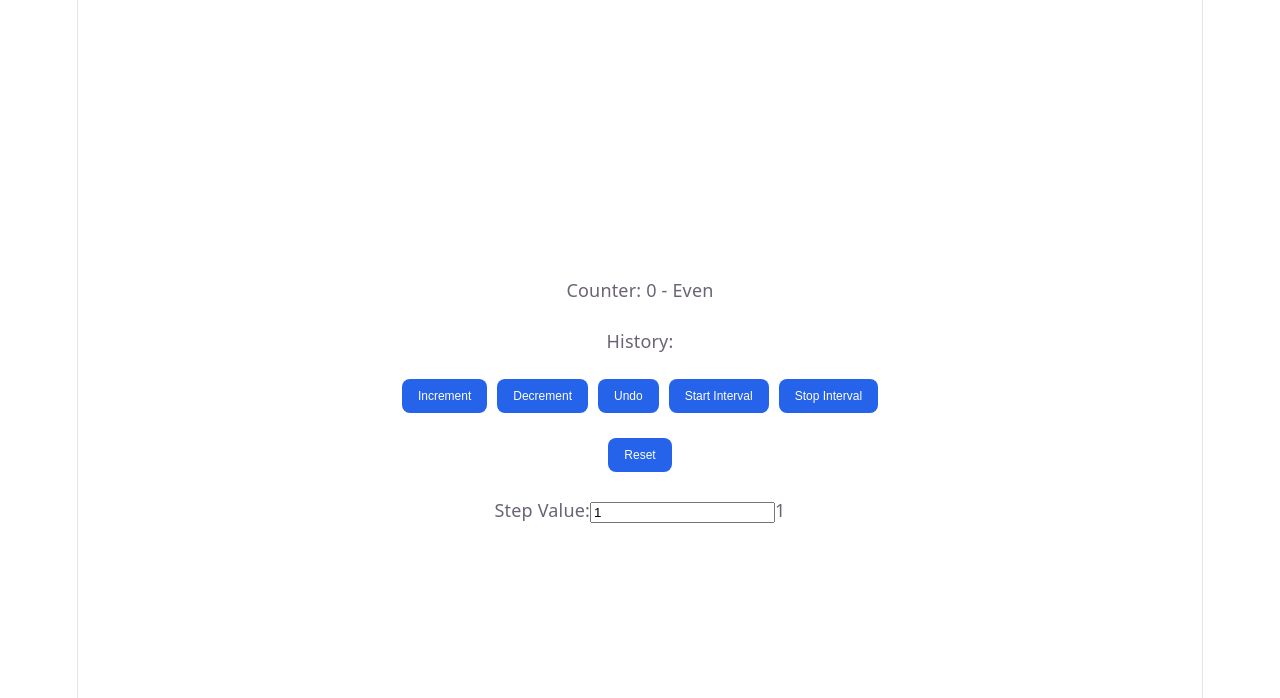
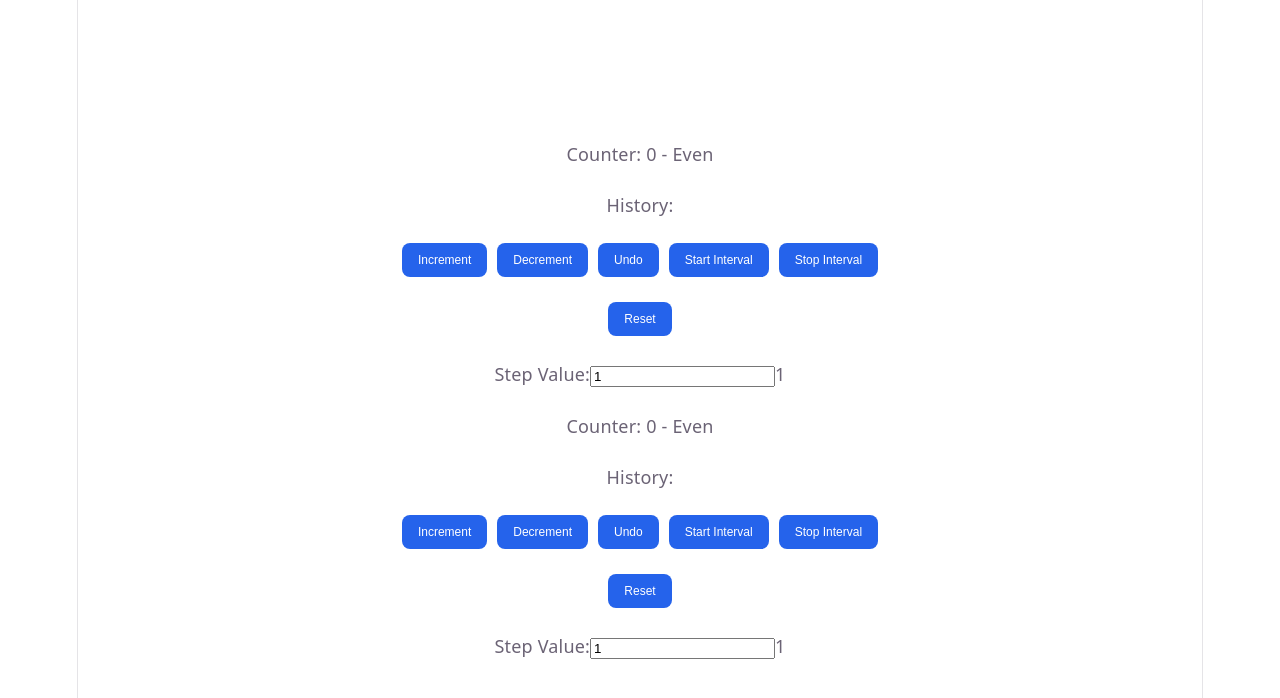
Before and after one commit to codebyanju/react-app, a React (Vite) app: page / in a window 1280 px wide. Shown: the top 698 px of the page. Built offline with nearby package versions, Linux system fonts and the light colour scheme.

Commit message:
counter with useReducer()

```diff
--- a/src/App.jsx
+++ b/src/App.jsx
@@ -1,11 +1,13 @@
-import Todo from "./Todo";
-import { ComponentSharing } from "./ComponentSharing";
+// import Todo from "./Todo";
+// import { ComponentSharing } from "./ComponentSharing";
 import { SimpleCounter } from "./SimpleCounter";
+import { SimpleCounterWithReducer } from "./SimpleCounterWithReducer";
 import "./App.css";
 
 function App() {
   return (
     <div id="center">
+      <SimpleCounterWithReducer />
       <SimpleCounter />
       {/* <ComponentSharing /> */}
       {/* <Todo /> */}
--- /dev/null
+++ b/src/SimpleCounterWithReducer.jsx
@@ -0,0 +1,253 @@
+const ACTION = {
+  INCREMENT: "increment",
+  DECREMENT: "decrement",
+  SET_STEP_VALUE: "set_step_value",
+  RESET: "reset",
+  UNDO: "undo",
+  INCREMENT_BY_INTERVAL: "increment_by_interval",
+  SET_INTERVAL_ID: "set_interval_id",
+  STOP_INTERVAL: "stop_interval",
+};
+
+import { useState, useReducer, useEffect } from "react";
+// button click
+//    ↓
+// dispatch action
+//    ↓
+// React calls reducer (action)
+//    ↓
+// reducer returns new state
+//    ↓
+// React rerenders UI
+
+const maxCounter = 20;
+
+const initialState = {
+  counter: 0,
+  stepValue: 1,
+  history: [],
+  intervalId: null,
+};
+
+function reducer(state, action) {
+  switch (action.type) {
+    case ACTION.INCREMENT: {
+      const newCounter = Math.min(state.counter + state.stepValue, maxCounter);
+
+      // prevent duplicate history entry
+      if (newCounter != state.counter) {
+        return {
+          ...state,
+          counter: newCounter,
+          history: [...state.history, newCounter],
+        };
+      }
+
+      return state;
+    }
+
+    case ACTION.DECREMENT: {
+      const newCounter = Math.max(state.counter - state.stepValue, 0);
+      return {
+        ...state,
+        counter: newCounter,
+      };
+    }
+
+    case ACTION.SET_STEP_VALUE: {
+      return {
+        ...state,
+        stepValue: action.payload,
+      };
+    }
+
+    case ACTION.RESET: {
+      return initialState;
+    }
+
+    case ACTION.UNDO: {
+      if (state.history.length <= 1) return state;
+
+      let newhistory = state.history.slice(0, -1);
+
+      return {
+        ...state,
+        history: newhistory,
+        counter: newhistory.at(-1),
+      };
+    }
+
+    case ACTION.INCREMENT_BY_INTERVAL: {
+      const newCount = Math.min(state.counter + 5, maxCounter);
+
+      return {
+        ...state,
+        counter: newCount,
+      };
+    }
+
+    case ACTION.SET_INTERVAL_ID: {
+      return {
+        ...state,
+        intervalId: action.payload,
+      };
+    }
+
+    case ACTION.STOP_INTERVAL: {
+      return {
+        ...state,
+        intervalId: null,
+      };
+    }
+
+    default:
+      return state;
+  }
+}
+
+export const SimpleCounterWithReducer = () => {
+  //   const [counter, setCounter] = useState(0);
+  //   const [stepValue, setStepValue] = useState(1);
+  //   const [history, setHistory] = useState([]);
+  //   const [intervalId, setIntervalId] = useState(null);
+
+  // Hooks MUST be inside component/custom hook.
+  const [state, dispatch] = useReducer(reducer, initialState);
+
+  const { counter, stepValue, history, intervalId } = state;
+
+  useEffect(() => {
+    if (counter === maxCounter && intervalId) {
+      clearInterval(intervalId);
+
+      dispatch({
+        type: "stop_interval",
+      });
+
+      console.log("Stopped");
+    }
+  }, [counter, intervalId]);
+
+  const maxCounter = 20;
+  const evenOdd = counter % 2 === 0 ? "Even" : "Odd";
+  const disableDecrement = counter === 0;
+
+  //   const handleIncrement = () => {
+  //     // if (counter + stepValue <= maxCounter)
+  //     const newCounter = Math.min(counter + stepValue, maxCounter);
+  //     setCounter(newCounter);
+
+  //     if (newCounter != counter) {
+  //       // Only add to history if counter actually changed
+
+  //       // setHistory([...history, newCounter]);
+  //       // or
+  //       setHistory((prev) => [...prev, newCounter]);
+  //     }
+  //   };
+
+  const handleIncrement = () => {
+    dispatch({ type: "increment" });
+  };
+
+  //   const handleDecrement = () => {
+  //     // if (counter - stepValue > 0) setCounter(counter - stepValue);
+  //     setCounter(Math.max(counter - stepValue, 0));
+  //   };
+
+  const handleDecrement = () => {
+    dispatch({ type: "decrement" });
+  };
+
+  //   const handleReset = () => {
+  //     setCounter(0);
+  //     setStepValue(1);
+  //     setHistory([]);
+  //   };
+
+  const handleReset = () => {
+    dispatch({ type: "reset" });
+  };
+
+  //   const handleUndo = () => {
+  //     if (history.length <= 1) return;
+
+  //     let newhistory = history.slice(0, -1);
+  //     setHistory(newhistory);
+  //     setCounter(newhistory.at(-1));
+  //   };
+
+  const handleUndo = () => {
+    dispatch({ type: "undo" });
+  };
+
+  //   const onChange = (e) => setStepValue(Number(e.target.value));
+
+  const onChange = (e) => {
+    dispatch({ type: "set_step_value", payload: Number(e.target.value) });
+  };
+
+  const handleStartInterval = () => {
+    if (intervalId) return;
+    console.log("Interval Running");
+
+    let id = setInterval(() => {
+      dispatch({ type: "increment_by_interval" });
+      //   setCounter((prev) => {
+      //     const newCount = Math.min(prev + 10, maxCounter);
+
+      //     if (newCount === maxCounter) {
+      //       handleStopInterval(id);
+      //       //   clearInterval(id);
+      //       //   setIntervalId(null);
+      //       //   console.log("Stopped");
+      //     }
+
+      //     return newCount;
+      //   });
+    }, 1000);
+    console.log(id);
+    dispatch({ type: "set_interval_id", payload: id });
+  };
+
+  const handleStopInterval = (intervalId) => {
+    if (!intervalId) return;
+    clearInterval(intervalId);
+    dispatch({ type: "stop_interval" });
+    // setIntervalId(null);
+    console.log("Stopped");
+  };
+
+  return (
+    <>
+      <p>
+        Counter: {counter} - {evenOdd}
+      </p>
+
+      <p>History: {history.join()}</p>
+      <div className="counter">
+        <button onClick={() => handleIncrement()}>Increment</button>
+        <button onClick={() => handleDecrement()} disabled={disableDecrement}>
+          Decrement
+        </button>
+        <button onClick={handleUndo}>Undo</button>
+        <button onClick={handleStartInterval}>Start Interval</button>
+        <button onClick={() => handleStopInterval(intervalId)}>
+          Stop Interval
+        </button>
+      </div>
+
+      <button onClick={handleReset}>Reset</button>
+      <p>
+        Step Value:
+        <input type="number" value={stepValue} onChange={(e) => onChange(e)} />
+        {stepValue}
+      </p>
+      {/* <p>Current Step: </p> */}
+
+      {maxCounter === counter && (
+        <p className="success">Counter max limit reached i.e {maxCounter} </p>
+      )}
+    </>
+  );
+};
```
